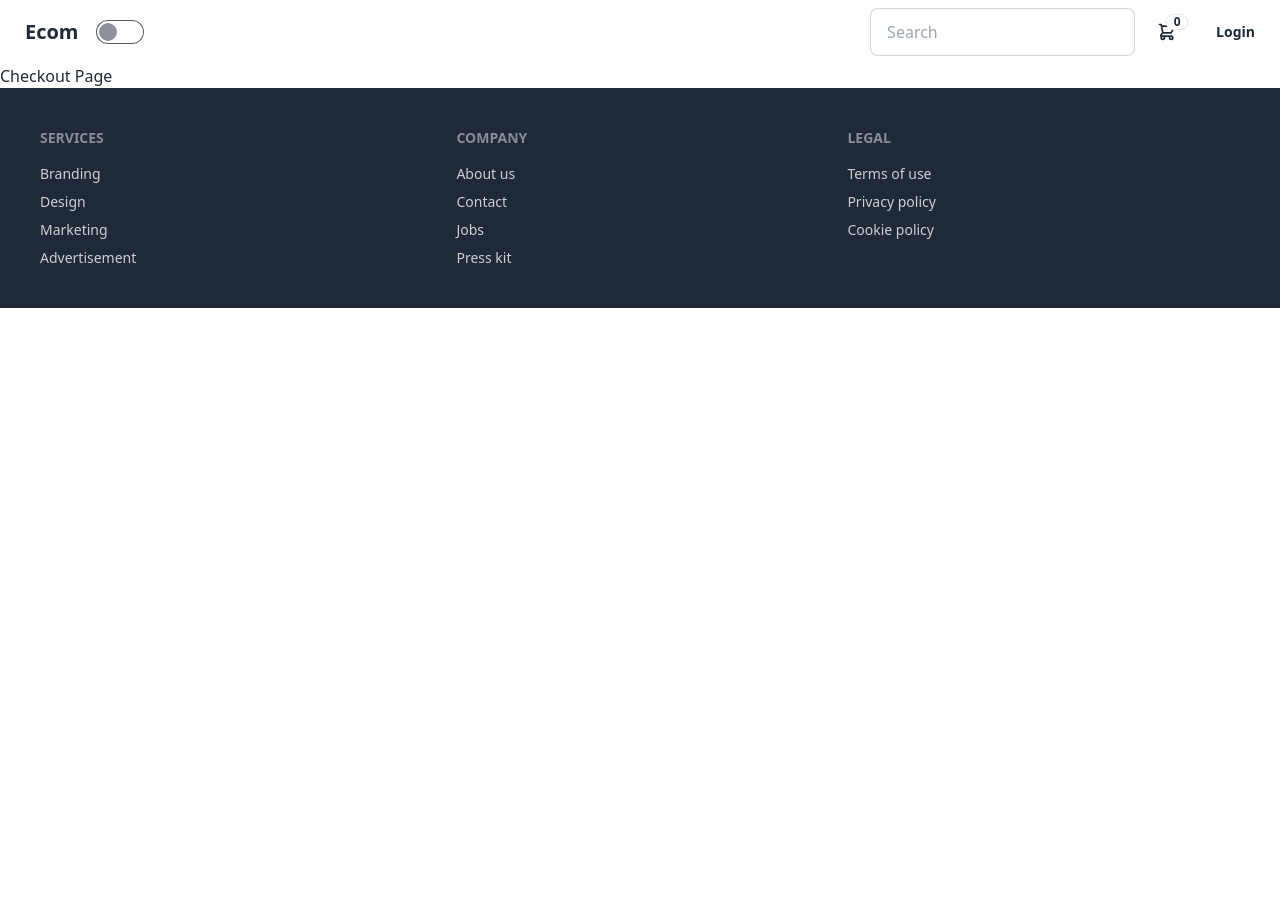
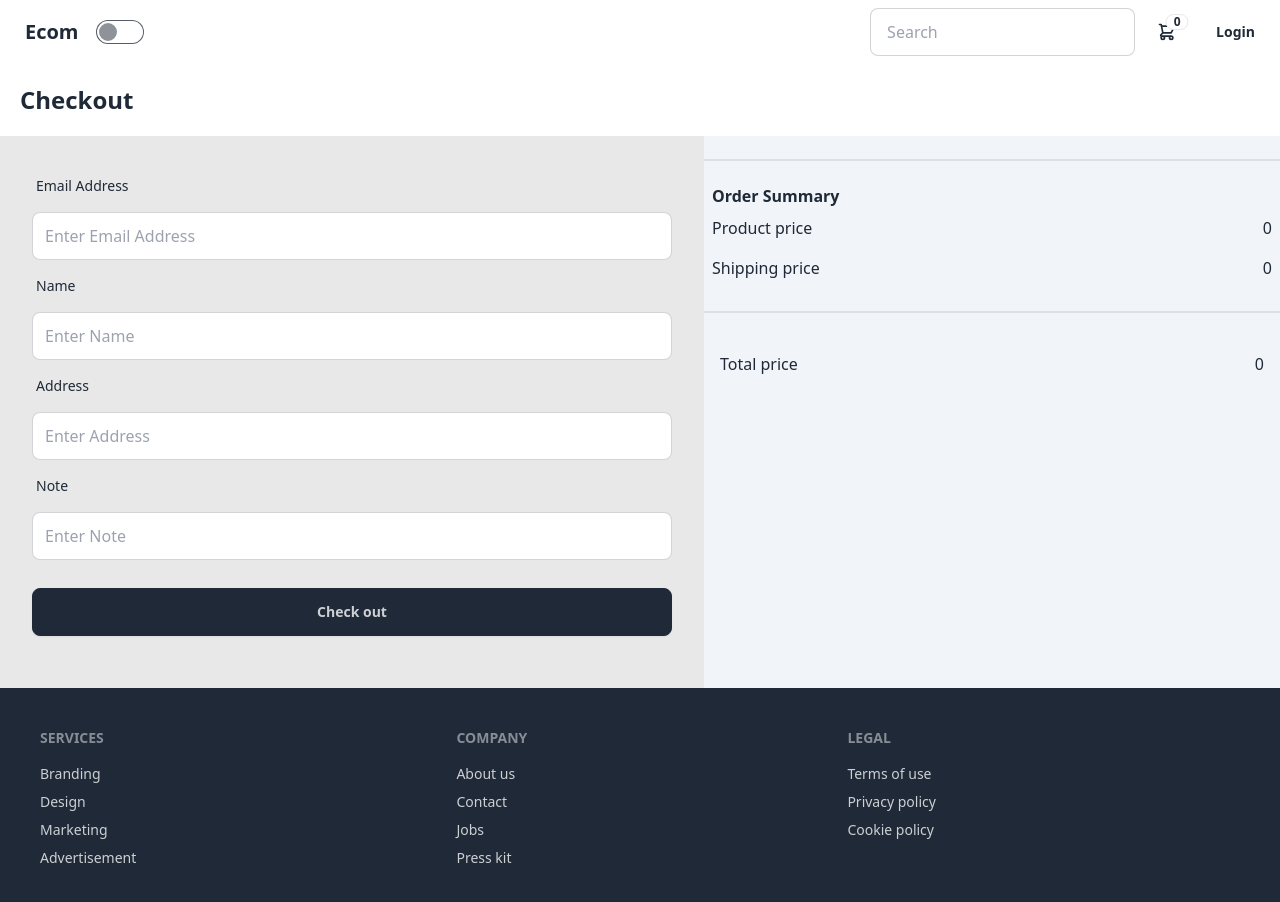
Before and after one commit to bankptrk/vue-eCommerce, a Vue app: page /checkout in a window 1280 px wide. Shown: the top 902 px of the page. Before the commit the page ends 800 px from the top, so only its background shows below. Built offline with nearby package versions, Linux system fonts and the light colour scheme.

Commit message:
update Cart , edit profile, suscess page

```diff
--- a/src/components/Product.vue
+++ b/src/components/Product.vue
@@ -1,5 +1,4 @@
 <script setup>
-import { defineProps } from 'vue';
 
 defineProps({
   products: Array,
--- a/src/layouts/UserLayout.vue
+++ b/src/layouts/UserLayout.vue
@@ -27,6 +27,9 @@ const login = () => {
 const logout = () => {
   isLoggedIn.value = false;
   localStorage.removeItem('isLoggedIn');
+  localStorage.removeItem('cart-data');
+  localStorage.removeItem('order-data');
+  window.location.reload()
 };
 
 const handleSearch = (event) => {
--- a/src/stores/user/cart.js
+++ b/src/stores/user/cart.js
@@ -3,6 +3,7 @@ import { defineStore } from 'pinia';
 export const useCartStore = defineStore('cart', {
   state: () => ({
     items: [],
+    checkout: {}
   }),
   getters: {
     summaryQuantity(state) {
@@ -49,5 +50,22 @@ export const useCartStore = defineStore('cart', {
       this.items.splice(index, 1);
       localStorage.setItem('cart-data', JSON.stringify(this.items));
     },
+    placeorder(userData){
+        const orderData = {
+            ...userData,
+            totalPrice: this.summaryPrice,
+            paymentMethod: 'Credit Card',
+            createDate: new Date().toLocaleString('en-US', { timeZone: 'Asia/Bangkok' }),
+            orderNumber: `AA${Math.floor((Math.random() * 90000) + 10000)}`,
+            products: this.items
+        }
+        localStorage.setItem('order-data', JSON.stringify(orderData))
+    },
+    loadCheckout(){
+        const orderData = localStorage.getItem('order-data')
+        if (orderData){
+            this.checkout = JSON.parse(orderData)
+        }
+    }
   },
 });
--- a/src/views/user/CartView.vue
+++ b/src/views/user/CartView.vue
@@ -2,6 +2,8 @@
 import UserLayout from '@/layouts/UserLayout.vue';
 import Close from '@/components/icons/Close.vue';
 import { useCartStore } from '@/stores/user/cart';
+import { RouterLink } from 'vue-router';
+
 
 const cartStore = useCartStore();
 
@@ -65,6 +67,7 @@ const changeQuantity = (event, index) => {
             <div>ราคารวม</div>
             <div>{{ cartStore.summaryPrice }}</div>
           </div>
+          <RouterLink :to="{ name: 'checkout' }" class="btn btn-neutral w-full mt-4">Buy</RouterLink>
         </div>
       </div>
     </div>
--- a/src/views/user/CheckoutView.vue
+++ b/src/views/user/CheckoutView.vue
@@ -1,7 +1,96 @@
 <script setup>
+import { reactive } from 'vue';
+import { RouterLink, useRouter } from 'vue-router';
+
 import UserLayout from '@/layouts/UserLayout.vue';
+import { useCartStore } from '@/stores/user/cart';
+
+const FormData = [
+  {
+    name: 'Email Address',
+    field: 'email'
+  },
+  {
+    name: 'Name',
+    field: 'name'
+  },
+  {
+    name: 'Address',
+    field: 'address'
+  },
+  {
+    name: 'Note',
+    field: 'note'
+  }
+];
+const router = useRouter();
+const cartStore = useCartStore();
+
+const userFormData = reactive({
+  email: '',
+  name: '',
+  address: '',
+  note: ''
+});
+
+const payment = () => {
+  if (userFormData.email && userFormData.name && userFormData.address) {
+    cartStore.placeorder(userFormData)
+    router.push({
+      name: 'success'
+    })
+  } else {
+    alert('Please fill out all required fields.');
+  }
+};
 </script>
 
 <template>
-  <UserLayout> Checkout Page </UserLayout>
+  <UserLayout>
+    <h1 class="text-2xl font-bold m-5">Checkout</h1>
+    <div class="flex">
+      <section class="flex-auto w-64 bg-base-200 p-8">
+        <div v-for="form in FormData" :key="form.name" class="form-control w-full mb-2">
+          <label class="label mb-2">
+            <span class="label-text">{{ form.name }}</span>
+          </label>
+          <input v-model="userFormData[form.field]" type="text" :placeholder="'Enter ' + form.name"
+            class="input input-bordered w-full p-3" />
+        </div>
+        <button @click="payment" class="btn btn-neutral w-full my-5">Check out</button>
+      </section>
+
+      <section class="flex-auto w-32 bg-slate-100">
+        <div v-for="item in cartStore.items" :key="item.name" class="flex bg-slate-10 border m-5 py-5">
+          <div class="w-1/3">
+            <img class="w-full p-2" :src="item.imageUrl" alt="Product Image">
+          </div>
+          <div class="w-2/3 flex flex-col justify-between">
+            <div>
+              <div><b>{{ item.name }}</b></div>
+              <div>Quantity: {{ item.quantity }}</div>
+            </div>
+            <RouterLink class="btn btn-neutral" :to="{ name: 'cart' }">Edit</RouterLink>
+          </div>
+        </div>
+        <div class="divider"></div>
+        <div>
+          <div class="flex ml-2"><b>Order Summary</b></div>
+          <div class="flex justify-between p-2">
+            <div>Product price</div>
+            <div>{{ cartStore.summaryPrice }}</div>
+          </div>
+          <div class="flex justify-between p-2">
+            <div>Shipping price </div>
+            <div>0</div>
+          </div>
+          <div class="divider"></div>
+          <div class="flex justify-between p-4 mb-3">
+            <div>Total price</div>
+            <div>{{ cartStore.summaryPrice }}</div>
+          </div>
+        </div>
+      </section>
+    </div>
+  </UserLayout>
 </template>
--- a/src/views/user/ProfileView.vue
+++ b/src/views/user/ProfileView.vue
@@ -1,7 +1,72 @@
 <script setup>
+import { reactive, onMounted } from 'vue';
 import UserLayout from '@/layouts/UserLayout.vue';
+
+const profileData = reactive({
+  imageUrl: 'https://img.daisyui.com/images/stock/photo-1534528741775-53994a69daeb.webp',
+  email: '',
+  name: ''
+});
+
+onMounted(() => {
+  let savedProfileData = localStorage.getItem('profile-data');
+  if (savedProfileData) {
+    savedProfileData = JSON.parse(savedProfileData);
+    profileData.imageUrl = savedProfileData.imageUrl;
+    profileData.email = savedProfileData.email;
+    profileData.name = savedProfileData.name;
+  }
+});
+
+const handleFileUpload = (event) => {
+  const file = event.target.files[0];
+  if (file) {
+    const reader = new FileReader();
+    reader.onload = (e) => {
+      profileData.imageUrl = e.target.result;
+    };
+    reader.readAsDataURL(file);
+  }
+};
+
+const updateProfile = () => {
+  localStorage.setItem('profile-data', JSON.stringify(profileData));
+};
+
+
+
 </script>
 
 <template>
-  <UserLayout> Profile View </UserLayout>
+  <UserLayout>
+    <div class="max-w-4xl border border-base-200 shadow-xl mx-auto p-8 bg-white rounded-lg mt-5">
+      <div class="font-bold text-2xl">Your Profile</div>
+      <div class="flex flex-col items-center">
+        <div class="flex flex-col items-center">
+          <div class="avatar">
+            <div class="w-24 rounded-full">
+              <img :src="profileData.imageUrl" alt="Profile Image">
+            </div>
+          </div>
+          <input type="file" @change="handleFileUpload">
+        </div>
+      </div>
+
+      <label class="form-control w-full">
+        <div class="label">
+          <span class="label-text">Email</span>
+        </div>
+        <input v-model="profileData.email" type="text" placeholder="Type here" class="input input-bordered w-full" />
+      </label>
+
+      <label class="form-control w-full">
+        <div class="label">
+          <span class="label-text">Name</span>
+        </div>
+        <input v-model="profileData.name" type="text" placeholder="Type here" class="input input-bordered w-full" />
+      </label>
+
+      <button @click="updateProfile" class="btn btn-neutral w-full mt-4">Update Profile</button>
+    </div>
+  </UserLayout>
 </template>
--- a/src/views/user/SuccessView.vue
+++ b/src/views/user/SuccessView.vue
@@ -1,7 +1,76 @@
 <script setup>
+import { onMounted, ref } from 'vue';
 import UserLayout from '@/layouts/UserLayout.vue';
+import { useCartStore } from '@/stores/user/cart';
+
+const cartStore = useCartStore();
+const orderData = ref({});
+
+onMounted(() => {
+  cartStore.loadCheckout();
+  if (cartStore.checkout.orderNumber) {
+    orderData.value = cartStore.checkout;
+  }
+  console.log(cartStore.checkout);
+});
 </script>
 
 <template>
-  <UserLayout> Success View</UserLayout>
+  <UserLayout>
+    <div class="max-w-4xl border border-base-200 shadow-xl mx-auto p-8 bg-white rounded-lg">
+      <div class="text-center">
+        <div class="text-4xl font-bold text-primary">Thank you for your purchase!</div>
+        <div class="font-bold mt-4 text-lg">
+          Summary of your order, <span v-if="orderData.name">{{ orderData.name }}</span>
+        </div>
+      </div>
+      <div class="divider my-6"></div>
+      <div class="grid grid-cols-1 md:grid-cols-4 gap-6 text-center">
+        <div class="flex flex-col items-center">
+          <div class="font-bold text-base">Order date</div>
+          <div class="text-gray-600">{{ orderData.createDate }}</div>
+        </div>
+        <div class="flex flex-col items-center">
+          <div class="font-bold text-base">Order number</div>
+          <div class="text-gray-600">{{ orderData.orderNumber }}</div>
+        </div>
+        <div class="flex flex-col items-center">
+          <div class="font-bold text-base">Payment method</div>
+          <div class="text-gray-600">{{ orderData.paymentMethod }}</div>
+        </div>
+        <div class="flex flex-col items-center">
+          <div class="font-bold text-base">Address</div>
+          <div class="text-gray-600">{{ orderData.address }}</div>
+        </div>
+      </div>
+      <div class="divider my-6"></div>
+      <div v-for="product in orderData.products" :key="product.name"
+        class="grid grid-cols-1 md:grid-cols-2 gap-4 mb-6 items-center border-b pb-4">
+        <div class="flex justify-center">
+          <img class="w-32 h-auto rounded-lg shadow-md" :src="product.imageUrl" alt="Product Image">
+        </div>
+        <div class="flex flex-col justify-between">
+          <div class="font-bold text-lg">{{ product.name }}</div>
+          <div class="text-gray-600">Quantity: {{ product.quantity }}</div>
+          <div class="font-bold text-lg">Total Price: {{ (product.price * product.quantity).toLocaleString() }} ฿</div>
+        </div>
+      </div>
+      <div class="divider my-6"></div>
+      <div class="flex justify-between">
+        <div class="font-bold">Total product prices</div>
+        <div>{{ orderData.totalPrice }}</div>
+      </div>
+      <div class="flex justify-between mt-4">
+        <div class="font-blod">Shipping</div>
+        <div>0</div>
+      </div>
+      <div class="divider my-6"> </div>
+      <div class="flex justify-between">
+        <div class="font-bold">Total price</div>
+        <div>{{ orderData.totalPrice }}</div>
+      </div>
+
+
+    </div>
+  </UserLayout>
 </template>
```
